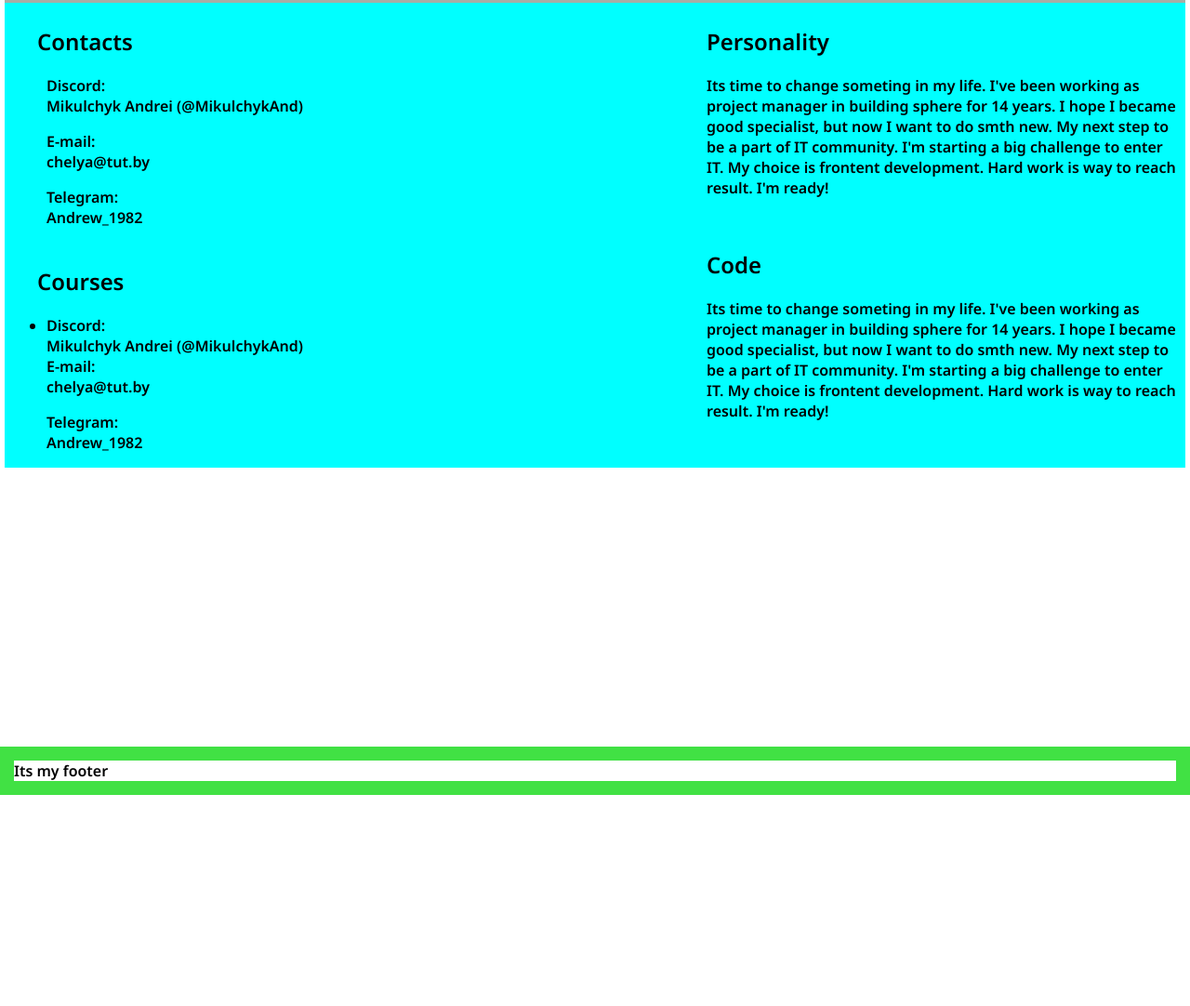
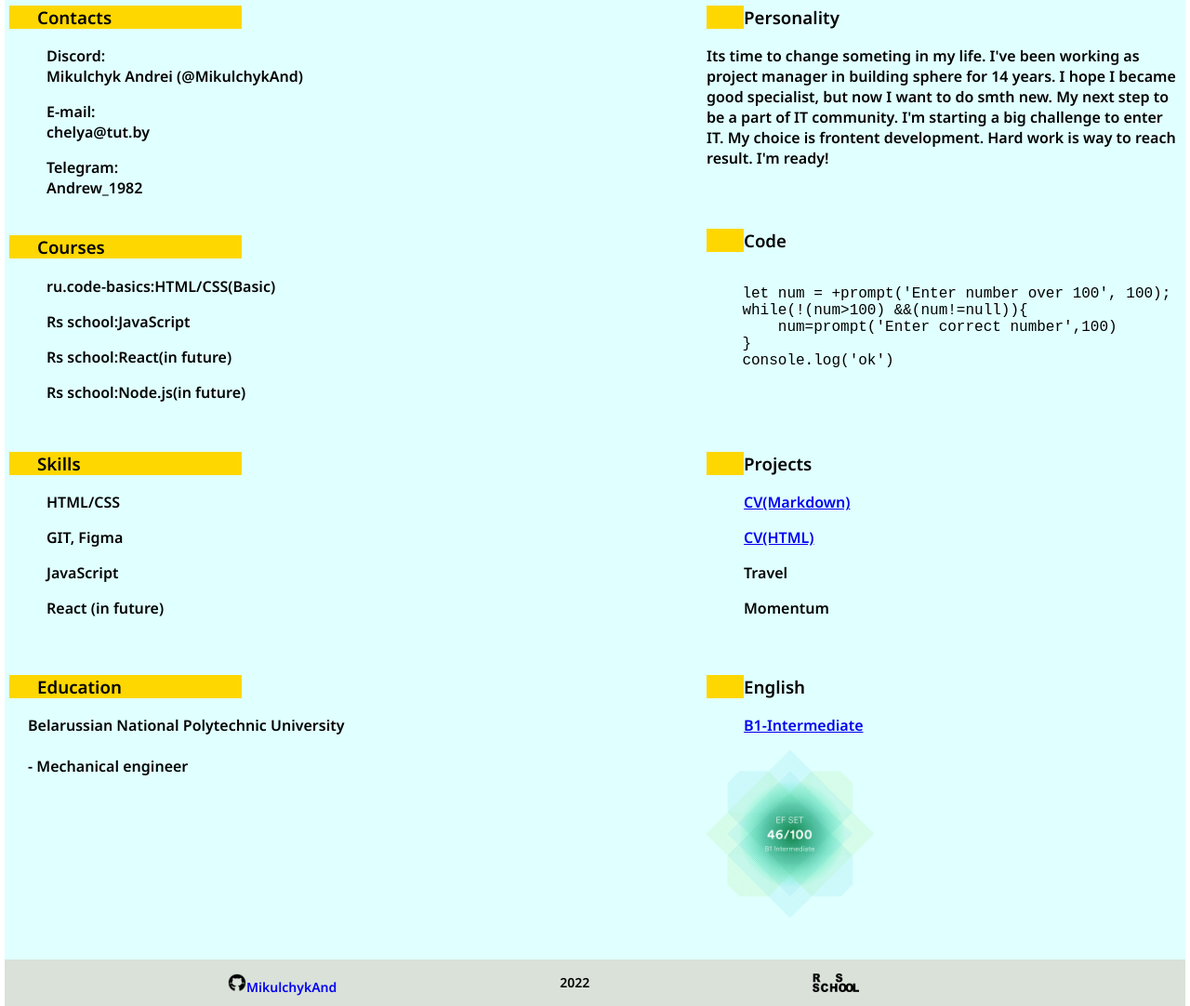
Before and after one commit to MikulchykAnd/rsschool-cv, a plain HTML site: page index.html in a window 1280 px wide. Shown: the part 303-1385 px from the top of the page at 93% size. Before the commit the page ends 1158 px from the top, so only its background shows below. Drawn offline with Linux system fonts and the light colour scheme.

Commit message:
feat: add additional information to cv

```diff
--- a/index.html
+++ b/index.html
@@ -1,4 +1,4 @@
-<<!DOCTYPE html>
+<!DOCTYPE html>
 <html lang="en">
 <head>
   <meta charset="UTF-8">
@@ -10,8 +10,7 @@
 </head>
 <body>
   <header>
-    <header class="header">
-      <nav class="nav">
+         <nav class="nav">
         <ul class="nav-list">
           <li class="nav-item"><a href="#contacts" class="nav-link">Contacts</a></li>
           <li class="nav-item"><a href="#personality" class="nav-link">Personality</a></li>
@@ -24,7 +23,6 @@
         </ul>
       </nav>
       <div class="container"></div>
-    </nav>
     </header>
     <section class="profile">
       <figure class="photo">
@@ -37,10 +35,9 @@
    </div>
     </section>
     <main>
-      <main class="main">
         <div class="container"></div>
     <section class="contacts" id="contacts">
-      <h2 class="section-title-l">Contacts</h2>
+      <h3 class="section-title-l">Contacts</h3>
       <ul class="contacts-list">
         <li class="contact-item">
         Discord:<br>
@@ -54,7 +51,7 @@
       </ul>
     </section>
     <section class="personality" id="personality">
-      <h2 class="section-title-r">Personality</h2>
+      <h3 class="section-title-r">Personality</h3>
       <p>Its time to change someting in my life.
         I've been working as project manager in building sphere for 14 years. I hope I became good specialist, but now I want to do smth new.
         My next step to be a part of IT community. I'm starting a big challenge to enter IT. My choice is frontent development. Hard work is way to reach result. I'm ready!
@@ -62,30 +59,86 @@
     </section>
     <br>
     <section class="courses" id="courses">
-      <h2 class="section-title-l">Courses</h2>
+      <h3 class="section-title-l">Courses</h3>
       <ul class="courses-list">
         <li class="courses-item">
-        Discord:<br>
-        Mikulchyk Andrei (@MikulchykAnd)</li>
-        <li class="contact-item">
-          E-mail:<br>
-          chelya@tut.by</li>
-          <li class="contact-item">
-            Telegram:<br>
-            Andrew_1982</li>
+          ru.code-basics:HTML/CSS(Basic)</li>
+        <li class="courses-item">
+          Rs school:JavaScript</li>
+          <li class="courses-item">
+            Rs school:React(in future)</li>
+            <li class="courses-item">
+              Rs school:Node.js(in future)</li>
       </ul>
     </section>
     <section class="code" id="code">
-      <h2 class="section-title-r">Code</h2>
-      <p>Its time to change someting in my life.
-        I've been working as project manager in building sphere for 14 years. I hope I became good specialist, but now I want to do smth new.
-        My next step to be a part of IT community. I'm starting a big challenge to enter IT. My choice is frontent development. Hard work is way to reach result. I'm ready!
-      </p>
+      <h3 class="section-title-r">Code</h3>
+      <pre>
+        <code>
+    let num = +prompt('Enter number over 100', 100);
+    while(!(num>100) &&(num!=null)){
+        num=prompt('Enter correct number',100)
+    }
+    console.log('ok')
+        </code>
+      </pre>
     </section>
+    <br>
+    <section class="skills" id="skills">
+      <h3 class="section-title-l">Skills</h3>
+      <ul class="skills-list">
+        <li class="skills-item">
+          HTML/CSS</li>
+        <li class="skills-item">
+          GIT, Figma</li>
+          <li class="skills-item">
+            JavaScript</li>
+            <li class="skills-item">
+              React (in future)</li>
+      </ul>
+    </section>
+    <section class="projects" id="projects">
+      <h3 class="section-title-r">Projects</h3>
+      <ul class="projects-list">
+        <li class="projects-item">
+          <a href="https://MikulchykAnd.github.io/rsschool-cv/cv"> CV(Markdown)</a>
+        </li>
+        <li class="projects-item">
+          <a href="https://MikulchykAnd.github.io/rsschool-cv/"> CV(HTML)</a>
+          </li>
+          <li class="projects-item">
+            Travel</li>
+            <li class="projects-item">
+              Momentum</li>
+      </ul>
+    </section>
+    <br>
+    <section class="education" id="education">
+      <h3 class="section-title-l">Education</h3>
+      <div class="education-list">
+        Belarussian National Polytechnic University</div>
+        <br>
+        <div class="education-item">
+          - Mechanical engineer</div>
 
+  </section>
+  <section class="english" id="english">
+    <h3 class="section-title-r">English</h3>
+    <ul class="english-list">
+      <li class="english-item">
+        <a href="https://www.efset.org/cert/h67Vg7" class="efset">B1-Intermediate</a>
+      </li>
+    </ul>
+    <img src="assets/img/certificate_46.png" alt="attestat" width="180" height="180" >
+
+  </section>
   </main>
   <footer>
-<footer class="footer"> Its my footer
+  <a href="https://github.com/MikulchykAnd" class="gth"><img src="assets/img/github.png" alt="github" width="20" height="20">MikulchykAnd </a>
+  <div>2022</div>
+  <a href="https://rs.school" class="rss"><img src="assets/img/logo-rsschool3.png" alt="rss" width="50" height="20"></a>
+
+
   <div class="container"></div>
   </footer>
 </body>
--- a/style.css
+++ b/style.css
@@ -24,16 +24,25 @@ body{
 }
 *{box-sizing:  border-box;
 }
-.header{
-    border: 5px solid rgb(225, 65, 188);
+header{
+   border: 3px solid rgb(224, 255, 255) ;
     margin-left: 5px;
     margin-right: 5px;
+    background-color: rgb(224, 255, 255);
 
 }
 
-.footer{
-    border: 15px solid rgb(65, 225, 68);
-    margin-top: 300px;
+footer{
+    margin-top: 0px;
+    margin-left: 5px;
+    margin-right: 5px;
+    display: flex;
+    font-size: 14px;
+    height: 50px;
+    padding-top: 15px;
+    background-color: rgb(217, 225, 217);
+    text-indent: 30vh;
+
 }
 .container{
     max-width: 1440px;
@@ -60,7 +69,7 @@ body{
     .profile{
         display: flex;
         align-items: center;
-        background-color: rgb(166, 174, 166);
+        background-color: rgb(217, 225, 217);
         padding-left: 10px;
         margin-left: 5px;
         margin-right: 5px;
@@ -73,30 +82,55 @@ body{
     }
 
     .contacts,
-    .courses{
+    .courses,
+    .skills,
+    .education{
         width: 750px;
         margin-left: 5px;
       padding-top: 5px;
         float: left;
     }
     .personality,
-    .code{
+    .code,
+    .projects,
+    .english{
         margin-right: 5px;
         padding-top: 5px;
        margin-left: 755px;
        margin-top: 0px;
        height: 218px;
+
     }
-    .main{
-        background-color: aqua;
+    main{
+        background-color: rgb(224, 255, 255);
         margin-left: 5px;
         margin-right: 5px;
-        height: 500px;
+        height: 1050px;
     }
     .section-title-l{
         padding-left: 30px;
+        background-color: gold;
+        margin-right: 500px;
+
+
     }
-    .contact-item{
+    .section-title-r{
+        padding-left: 40px;
+        background-color: gold;
+        margin-right: 500px;
+    }
+    .contact-item,
+    .courses-item,
+    .skills-item,
+    .projects-item,
+    .english-item{
         list-style-type: none;
         margin-bottom: 1em;
     }
+    .gth{
+        text-decoration: none;
+    }
+    .education-item,
+    .education-list{
+        padding-left: 20px;
+    }
```
Also changed, not shown: assets/img/certificate_46.png (added), assets/img/github.png (added), assets/img/logo-rsschool3.png (added).
